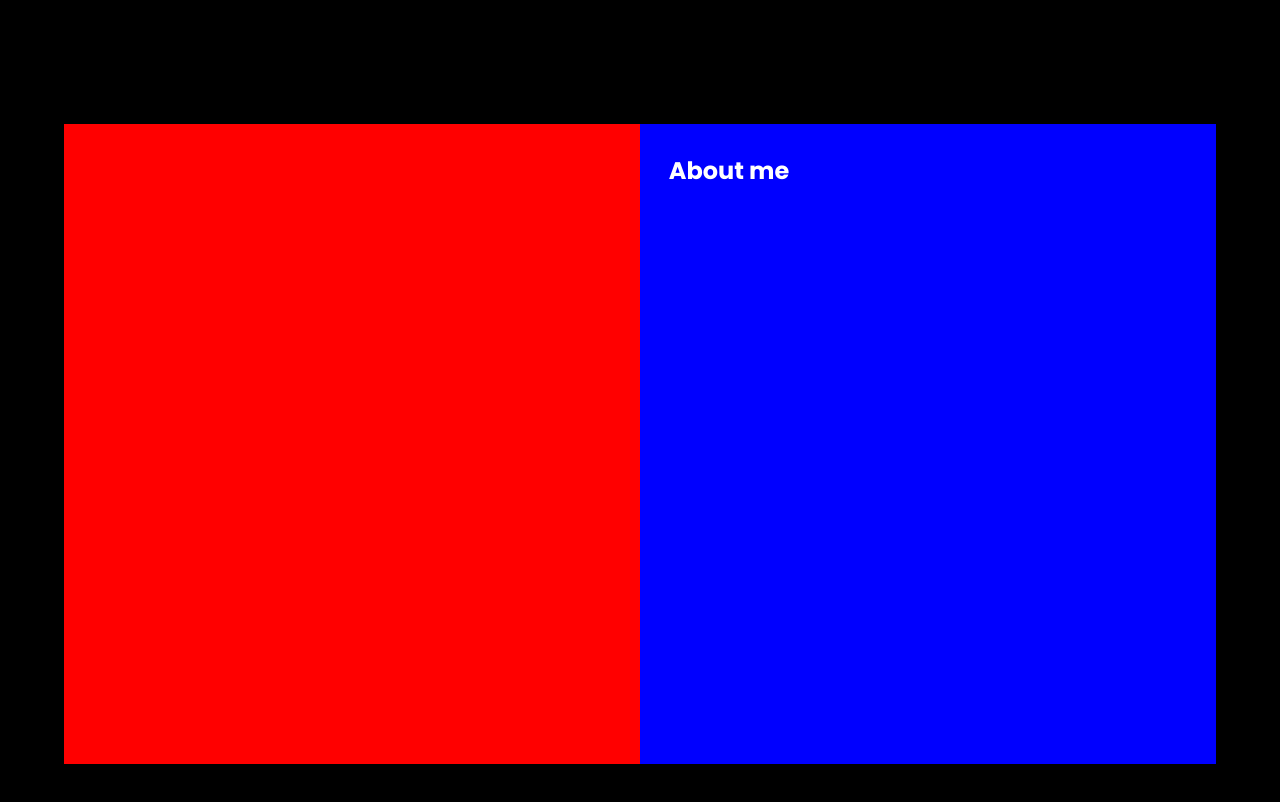
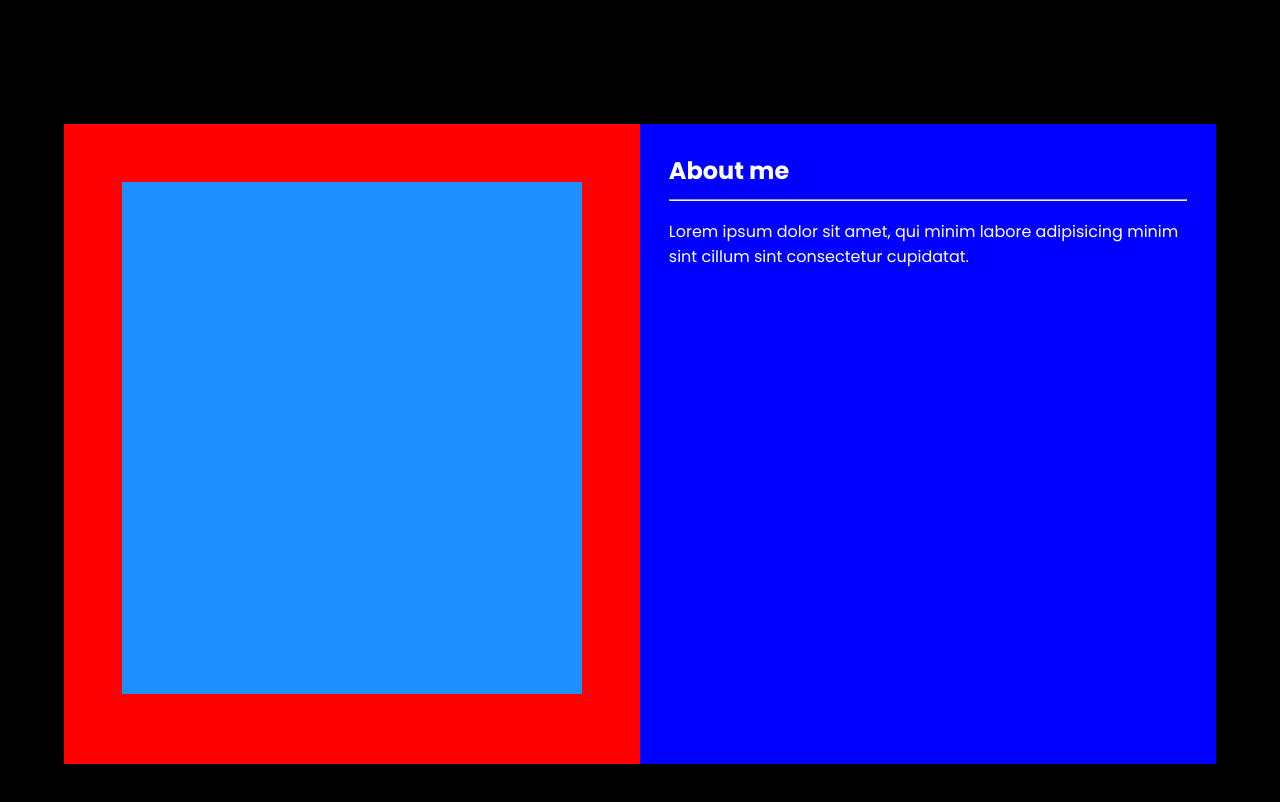
Before and after one commit to Srinath10X/portfolio, a Next.js app: page / in a window 1280 px wide. Shown: the part 680-1482 px from the top of the page. Built offline with nearby package versions, Linux system fonts and the light colour scheme.

Commit message:
Added about section layout

```diff
--- a/Components/About.css
+++ b/Components/About.css
@@ -5,7 +5,7 @@
 
 .about h2 {
   color: white;
-  padding: 5% 5%;
+  padding: 5% 5% 2% 5%;
 }
 
 .ab-right {
@@ -22,9 +22,29 @@
   background: blue;
 }
 
+.line {
+  width: 90%;
+  color: white;
+  box-sizing: border-box;
+  margin: 0 5%;
+}
+
+.about-desc {
+  padding: 3% 5% 5% 5%;
+  color: white;
+}
+
+.img {
+  width: 80%;
+  height: 80%;
+  margin: 10%;
+  background: dodgerblue;
+}
+
 @media (max-width: 760px) {
   .about {
     flex-direction: column;
+    padding: 8% 5%;
   }
   .ab-right {
     height: 45vh;
--- a/Components/About.jsx
+++ b/Components/About.jsx
@@ -5,9 +5,16 @@ const About = () => {
   return (
     <>
       <div className="about">
-        <div className="ab-right"></div>
+        <div className="ab-right">
+          <div className="img"></div>
+        </div>
         <div className="ab-left">
           <h2>About me</h2>
+          <hr className="line" />
+          <p className="about-desc">
+            Lorem ipsum dolor sit amet, qui minim labore adipisicing minim sint
+            cillum sint consectetur cupidatat.
+          </p>
         </div>
       </div>
     </>
```
